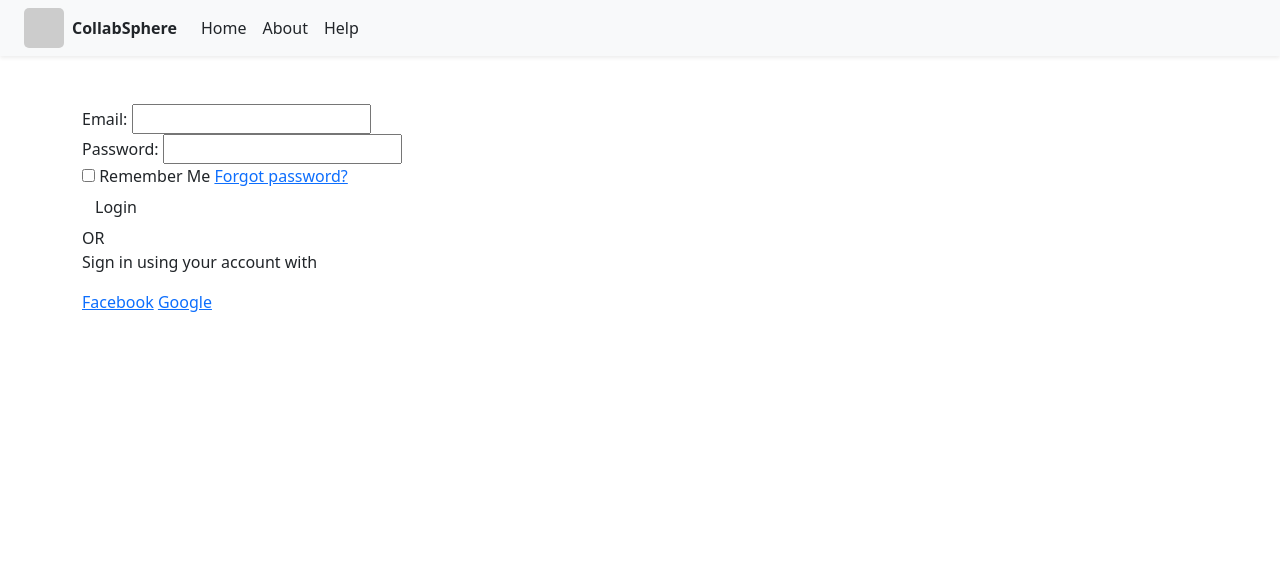
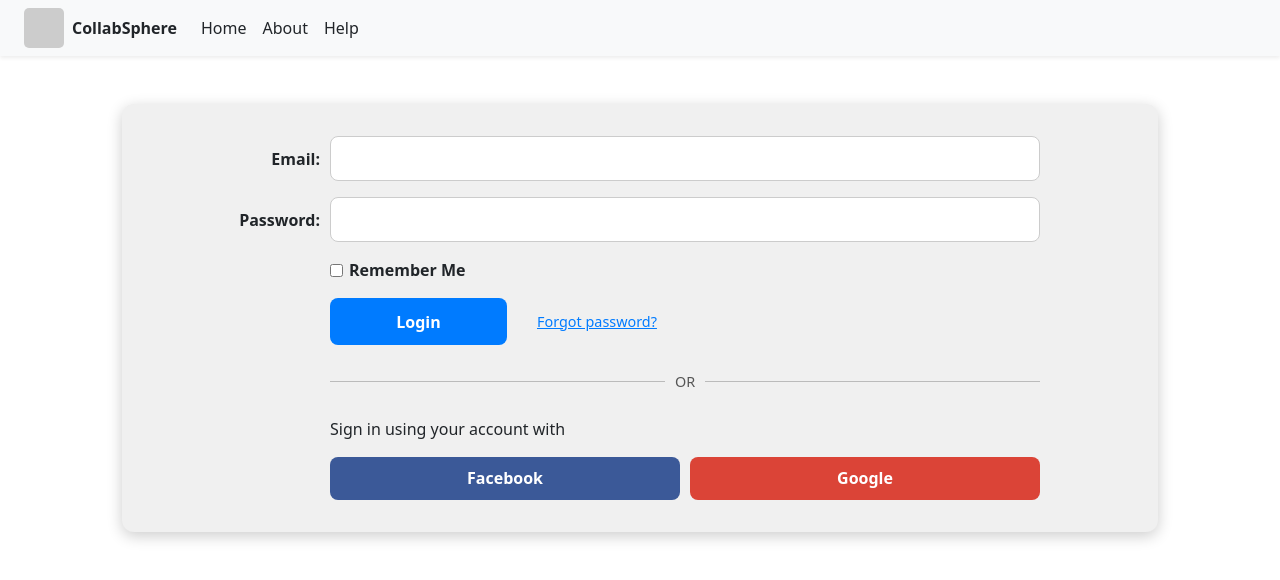
Before and after one commit to Abesity/CollabSphere, a Django app: template CollabSphere/collabsphere_app/templates/login.html in a window 1280 px wide. Shown: the top 580 px of the page. Run offline with Django 5.2, Linux system fonts and the light colour scheme; the template is opened without the code that fills it, so the values that code supplies are empty.

Commit message:
style(login): align labels, inputs, and buttons consistently; indent remember me/forgot password; set uniform widths

```diff
--- a/CollabSphere/CollabSphere/settings.py
+++ b/CollabSphere/CollabSphere/settings.py
@@ -115,7 +115,7 @@ USE_TZ = True
 # Static files (CSS, JavaScript, Images)
 # https://docs.djangoproject.com/en/5.2/howto/static-files/
 
-STATIC_URL = 'static/'
+STATIC_URL = '/static/'
 
 # Default primary key field type
 # https://docs.djangoproject.com/en/5.2/ref/settings/#default-auto-field
--- /dev/null
+++ b/CollabSphere/collabsphere_app/static/css/login.css
@@ -0,0 +1,171 @@
+body{
+    margin: 0%;
+    padding: 0%;
+}
+.login-container {
+    display: flex;
+    justify-content: center;
+    align-items: center;
+    background: #f0f0f0;
+    padding: 2rem 3rem;
+    border-radius: 12px;
+    box-shadow: 0px 4px 15px rgba(0, 0, 0, 0.2);
+    margin-left: 40px;
+    margin-right: 40px;
+}
+
+form {
+    width: 100%;
+    max-width: 800px;
+
+}
+.form-group {
+    display: flex;
+    align-items: center;
+    margin-bottom: 1rem;
+
+}
+
+label {
+    font-weight: bold;
+    margin-right: 10px;
+    text-align: right;
+    width: 100px;
+}
+
+#emaillabel,
+#passwordlabel {
+    text-align: right;
+    margin-left: -20px;
+}
+
+.login-container input[type="email"],
+.login-container input[type="password"] {
+    flex: 1;
+    padding: 0.6rem;
+    border: 1px solid #ccc;
+    border-radius: 8px;
+    outline: none;
+    transition: border 0.3s;
+    width: 100%;
+    box-sizing: border-box;
+}
+
+.login-container input:focus {
+    border-color: #007bff;
+}
+
+/* Remember me*/
+.login-container label input[type="checkbox"] {
+    margin-right: 6px;
+}
+.login-container > form > label {
+    display: flex;
+    align-items: center;
+    margin-left: 90px;
+    text-wrap: nowrap;
+    margin-bottom: 1rem;
+}
+
+.form-options {
+    display: flex;
+    align-items: center;
+    margin-left: 110px;
+    margin-bottom: 1.2rem;
+    font-size: 0.9rem;
+    width: calc(100% - 110px);
+}
+
+.login-container .btn {
+    padding: 0.7rem;
+    background-color: #007bff;
+    border: none;
+    border-radius: 8px;
+    color: white;
+    font-weight: 600;
+    cursor: pointer;
+    max-width: 177px;
+    transition: background 0.3s;
+    flex: 1;
+    margin-left: -20px;
+    margin-right: 30px;
+    -right: 10px;
+}
+
+#forgot-pass {
+    text-decoration: underline;
+    color: #007bff;
+
+    transition: color 0.3s;
+}
+.login-container .btn:hover {
+    background-color: #0056b3;
+}
+
+.divider {
+    text-align: center;
+    margin: 1.5rem 0;
+    position: relative;
+}
+
+.divider span {
+    background: #f0f0f0;
+    padding: 0 10px;
+    position: relative;
+    z-index: 1;
+    font-size: 0.9rem;
+    color: #555;
+}
+
+.social-container{
+    margin-left: 90px;
+
+}
+
+.divider::before {
+    content: "";
+    position: absolute;
+    top: 50%;
+    left: 0;
+    right: 0;
+    height: 1px;
+    background: #bbb;
+    z-index: 0;
+}
+
+.social-login {
+    display: flex;
+    justify-content: space-evenly;
+    gap: 10px;
+    width: 100%;
+    margin: auto;
+}
+
+.btn-facebook,
+.btn-google {
+    flex: 1;
+    padding: 0.6rem;
+    border: none;
+    border-radius: 8px;
+    font-weight: bold;
+    cursor: pointer;
+    color: white;
+    text-align: center;
+    text-decoration: none;
+}
+
+.btn-facebook {
+    background: #3b5998;
+}
+
+.btn-facebook:hover {
+    background: #2d4373;
+}
+
+.btn-google {
+    background: #db4437;
+}
+
+.btn-google:hover {
+    background: #a33224;
+}
--- a/CollabSphere/collabsphere_app/templates/base.html
+++ b/CollabSphere/collabsphere_app/templates/base.html
@@ -7,6 +7,8 @@
 
     <!-- Bootstrap CSS -->
     <link href="https://cdn.jsdelivr.net/npm/bootstrap@5.3.0/dist/css/bootstrap.min.css" rel="stylesheet">
+     {% load static %}
+    {% block extra_css %}{% endblock %}
 </head>
 <body>
     <!-- Navbar -->
--- a/CollabSphere/collabsphere_app/templates/login.html
+++ b/CollabSphere/collabsphere_app/templates/login.html
@@ -2,6 +2,10 @@
 {% load static %}
 
 {% block title %}Login{% endblock %}
+
+{% block extra_css %}
+<link rel="stylesheet" href="{% static 'css/login.css' %}">
+{% endblock %}
 
 {% block content %}
 <div class="login-container">
@@ -9,25 +13,23 @@
         {% csrf_token %}
 
         <div class="form-group">
-            <label for="email">Email:</label>
+            <label  id="emaillabel" for="email">Email:</label>
             <input type="email" id="email" name="username" required>
         </div>
 
         <div class="form-group">
-            <label for="password">Password:</label>
+            <label id="passwordlabel" for="password">Password:</label>
             <input type="password" id="password" name="password" required>
         </div>
-
+        <label>
+                        <input type="checkbox" name="remember"> Remember Me
+         </label>
         <div class="form-options">
-            <label>
-                <input type="checkbox" name="remember"> Remember Me
-            </label>
-            <a href="">Forgot password?</a>
-            {% comment %} to add password reset {% endcomment %}
+            <button type="submit" class="btn">Login</button>
+            <a id="forgot-pass" href="">Forgot password?</a>
         </div>
 
-        <button type="submit" class="btn">Login</button>
-
+    <div class = "social-container">
         <div class="divider">
             <span>OR</span>
         </div>
@@ -36,8 +38,8 @@
         <div class="social-login">
             <a href="" class="btn-facebook">Facebook</a>
             <a href="" class="btn-google">Google</a>
-      {% comment %} to add facebook and google login {% endcomment %}
         </div>
+    </div>
     </form>
 </div>
 {% endblock %}
```
